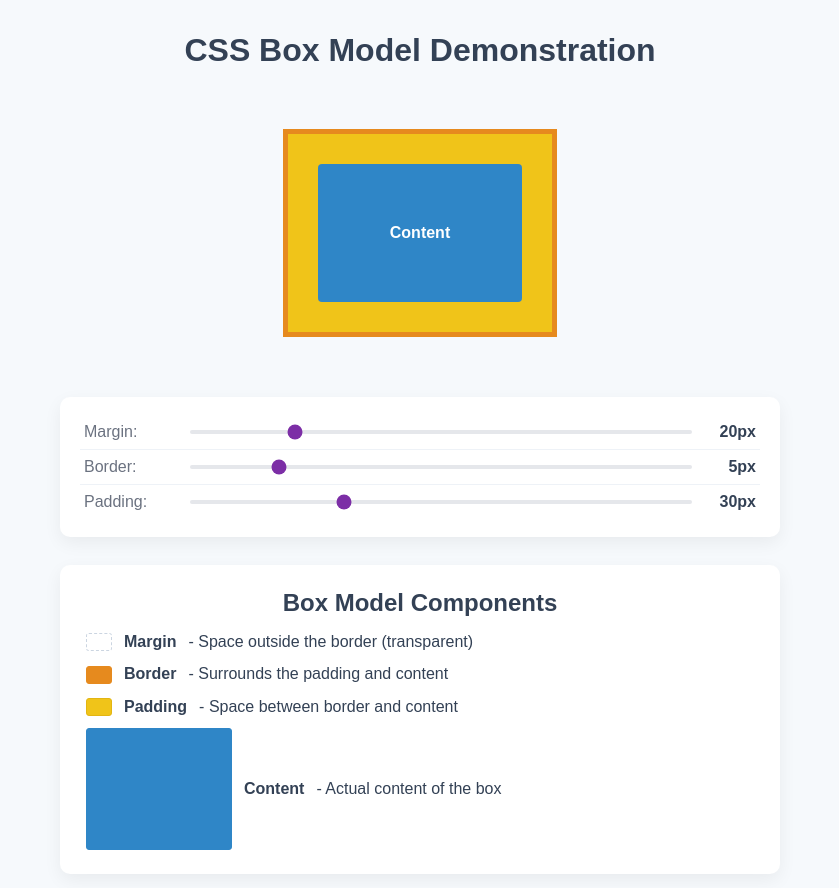
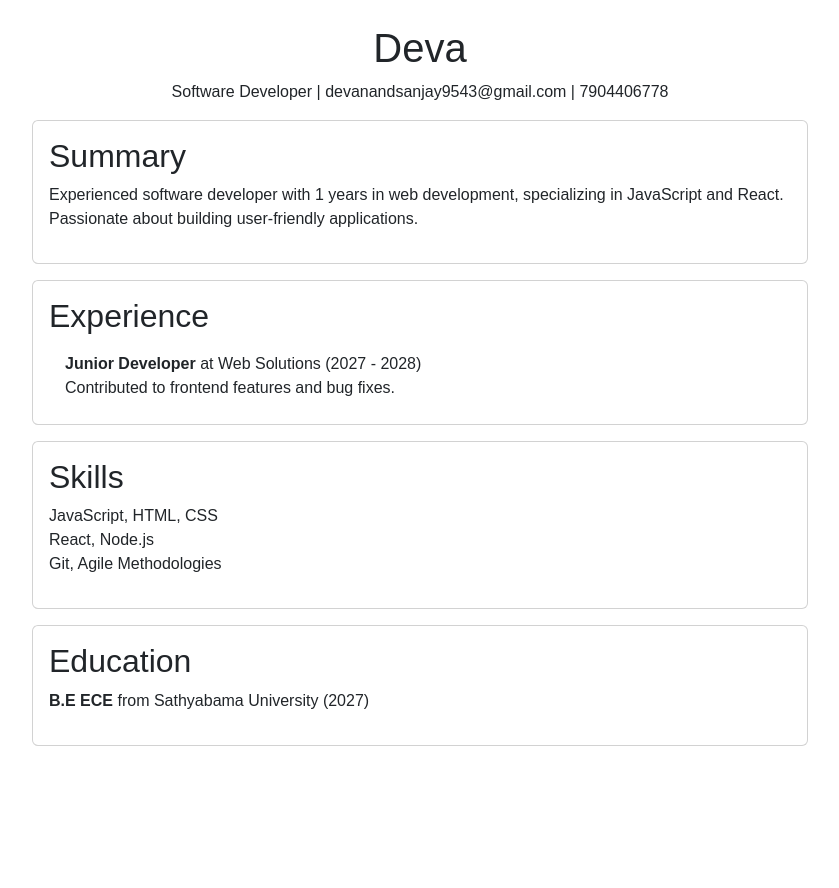
Before and after one commit to DEVA172975/dev366, a plain HTML site: page index.html in a window 1280 px wide. Shown: the whole page, without its empty margins (220-1059 px from the left). After the commit the page ends 800 px from the top, so only its background shows below. Drawn offline with nearby package versions, Linux system fonts and the light colour scheme.

Commit message:
Add files via upload

```diff
--- a/index.html
+++ b/index.html
@@ -1,62 +1,56 @@
 <!DOCTYPE html>
 <html lang="en">
 <head>
-  <meta charset="UTF-8" />
-  <meta name="viewport" content="width=device-width, initial-scale=1" />
-  <title>CSS Box Model Demonstration</title>
-  <link rel="stylesheet" href="flex.css" />
+    <meta charset="UTF-8">
+    <meta name="viewport" content="width=device-width, initial-scale=1.0">
+    <title>Resume - John Doe</title>
+    <link href="https://cdn.jsdelivr.net/npm/bootstrap@5.3.3/dist/css/bootstrap.min.css" rel="stylesheet" integrity="sha384-QWTKZyjpPEjISv5WaRU9OFeRpok6YctnYmDr5pNlyT2bRjXh0JMhjY6hW+ALEwIH" crossorigin="anonymous">
+    <style>
+        body { font-family: Arial, sans-serif; }
+        .container { max-width: 800px; }
+    </style>
 </head>
 <body>
-  <main class="container">
-    <h1>CSS Box Model Demonstration</h1>
+    <div class="container my-4">
+        <h1 class="text-center">Deva</h1>
+        <p class="text-center">Software Developer | devanandsanjay9543@gmail.com | 7904406778</p>
 
-    <!-- Demo area -->
-    <section class="stage">
-      <!-- Use the class your JS expects -->
-      <div class="box-model-example" id="box">
-        <div class="content">Content</div>
-      </div>
-    </section>
+        <div class="card mb-3">
+            <div class="card-body">
+                <h2 class="card-title">Summary</h2>
+                <p>Experienced software developer with 1 years in web development, specializing in JavaScript and React. Passionate about building user-friendly applications.</p>
+            </div>
+        </div>
 
-    <!-- Controls with the exact IDs your JS uses -->
-    <section class="card controls" aria-label="Box Model Controls">
-      <div class="control">
-        <label for="margin">Margin:</label>
-        <div class="slider-wrap">
-          <input type="range" id="margin" min="0" max="100" step="1" value="20" />
-          <span id="margin-value">20px</span>
+        <div class="card mb-3">
+            <div class="card-body">
+                <h2 class="card-title">Experience</h2>
+                <ul class="list-group list-group-flush">
+
+                    <li class="list-group-item"><strong>Junior Developer</strong> at Web Solutions (2027 - 2028)<br>Contributed to frontend features and bug fixes.</li>
+                </ul>
+            </div>
         </div>
-      </div>
 
-      <div class="control">
-        <label for="border">Border:</label>
-        <div class="slider-wrap">
-          <input type="range" id="border" min="0" max="30" step="1" value="5" />
-          <span id="border-value">5px</span>
+        <div class="card mb-3">
+            <div class="card-body">
+                <h2 class="card-title">Skills</h2>
+                <ul class="list-unstyled">
+                    <li>JavaScript, HTML, CSS</li>
+                    <li>React, Node.js</li>
+                    <li>Git, Agile Methodologies</li>
+                </ul>
+            </div>
         </div>
-      </div>
 
-      <div class="control">
-        <label for="padding">Padding:</label>
-        <div class="slider-wrap">
-          <input type="range" id="padding" min="0" max="100" step="1" value="30" />
-          <span id="padding-value">30px</span>
+        <div class="card mb-3">
+            <div class="card-body">
+                <h2 class="card-title">Education</h2>
+                <p><strong>B.E ECE </strong> from Sathyabama University (2027)</p>
+            </div>
         </div>
-      </div>
-    </section>
+    </div>
 
-    <!-- Legend -->
-    <section class="card legend">
-      <h2>Box Model Components</h2>
-      <ul>
-        <li><span class="legend-swatch margin"></span><b>Margin</b> - Space outside the border (transparent)</li>
-        <li><span class="legend-swatch border"></span><b>Border</b> - Surrounds the padding and content</li>
-        <li><span class="legend-swatch padding"></span><b>Padding</b> - Space between border and content</li>
-        <li><span class="legend-swatch content"></span><b>Content</b> - Actual content of the box</li>
-      </ul>
-    </section>
-  </main>
-
-  <script src="flex.js"></script>
+    <script src="https://cdn.jsdelivr.net/npm/bootstrap@5.3.3/dist/js/bootstrap.bundle.min.js" integrity="sha384-YvpcrYf0tY3lHB60NNkmXc5s9fDVZLESaAA55NDzOxhy9GkcIdslK1eN7N6jIeHz" crossorigin="anonymous"></script>
 </body>
 </html>
```
